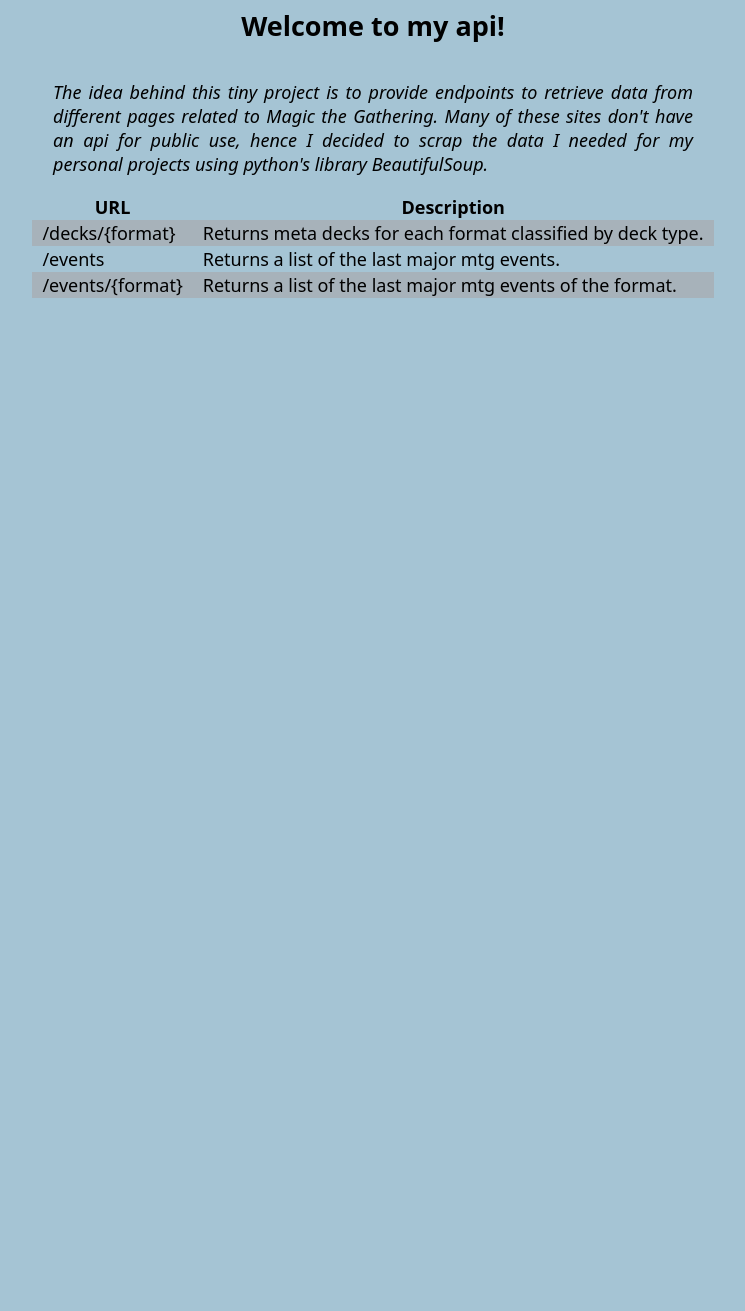
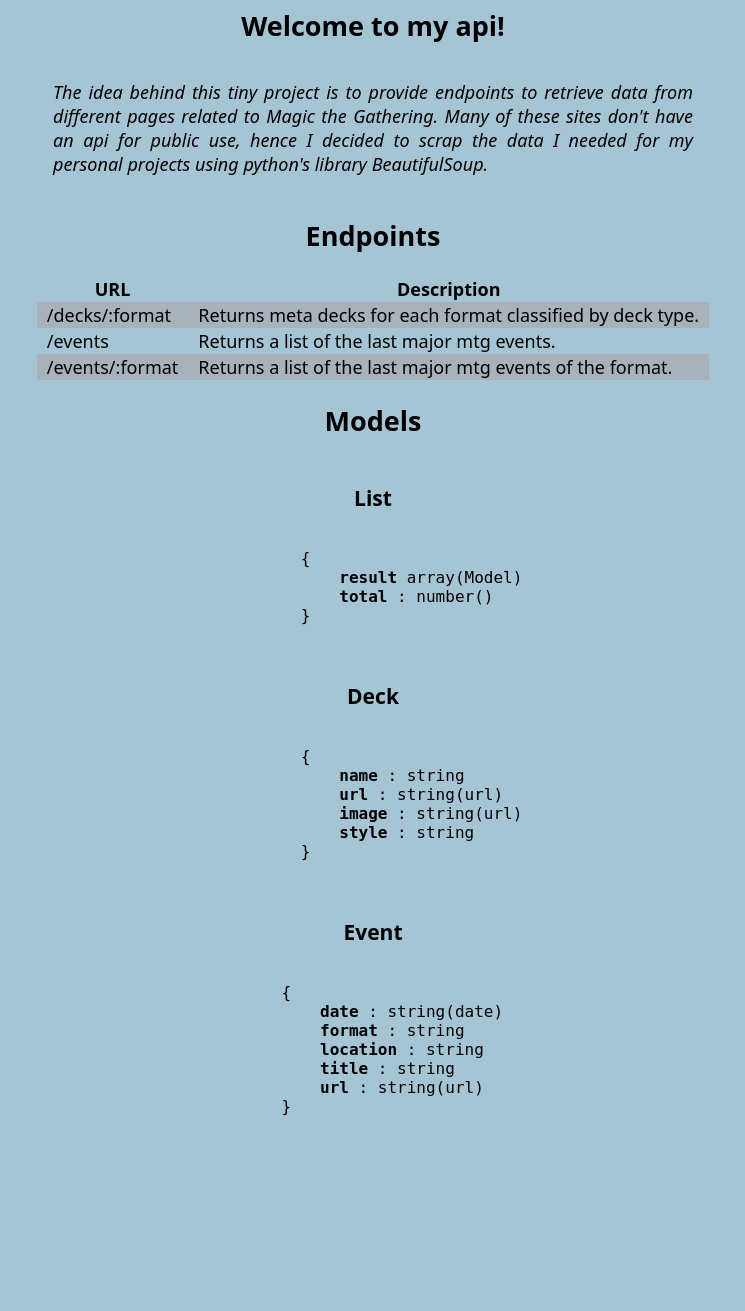
Before and after one commit to jrc0git/mtg-scrap-api, a Flask app: page / in a window 1280 px wide. Shown: the part 171-1482 px from the top of the page, without its empty margins (267-1012 px from the left). Before the commit the page ends 469 px from the top, so only its background shows below. Run offline with Flask 2, Linux system fonts and the light colour scheme.

Commit message:
add info

```diff
--- a/logic/EventsLogic.py
+++ b/logic/EventsLogic.py
@@ -21,7 +21,7 @@ def getLastEvents():
         }
         events.append(event_content)
 
-    return events
+    return {'data': events, 'total': len(events)}
 
 def getLastEventsFormat(format):
     url=''
@@ -49,4 +49,4 @@ def getLastEventsFormat(format):
         }
         events.append(event_content)
 
-    return events
+    return {'data': events, 'total': len(events)}
--- a/templates/index.html
+++ b/templates/index.html
@@ -14,13 +14,15 @@
         hence I decided to scrap the data I needed for my personal projects using python's library BeautifulSoup.
    </p>
 
+   <h2>Endpoints</h2>
+
    <table>
         <tr>
             <th>URL</th>
             <th>Description</th>
         </tr>
         <tr>
-            <td>/decks/{format}</td>
+            <td>/decks/:format</td>
             <td>Returns meta decks for each format classified by deck type.</td>
 
         </tr>
@@ -31,11 +33,51 @@
         </tr>
 
         <tr>
-            <td>/events/{format}</td>
+            <td>/events/:format</td>
             <td>Returns a list of the last major mtg events of the format.</td>
 
         </tr>
    </table>
 
+   <h2>Models</h2>
+
+   <h3>List</h3>
+   <pre>
+        {
+            <strong>result</strong> array(Model)
+            <strong>total</strong> : number()
+        }
+   </pre>
+
+   <h3>Deck</h3>
+   <pre>
+        {
+            <strong>name</strong> : string
+            <strong>url</strong> : string(url)
+            <strong>image</strong> : string(url)
+            <strong>style</strong> : string
+        }
+   </pre>
+   <h3>Event</h3>
+   <pre>
+    {
+        <strong>date</strong> : string(date)
+        <strong>format</strong> : string
+        <strong>location</strong> : string
+        <strong>title</strong> : string
+        <strong>url</strong> : string(url)
+    }
+    </pre>
+
+
+   </div>
+
+
+
+
+
+
+
+
 </body>
 </html>
```
Also changed, not shown: logic/DecksLogic.py (+5 -8 lines), README.md (added), static/css/index.css (line endings or trailing spaces).
